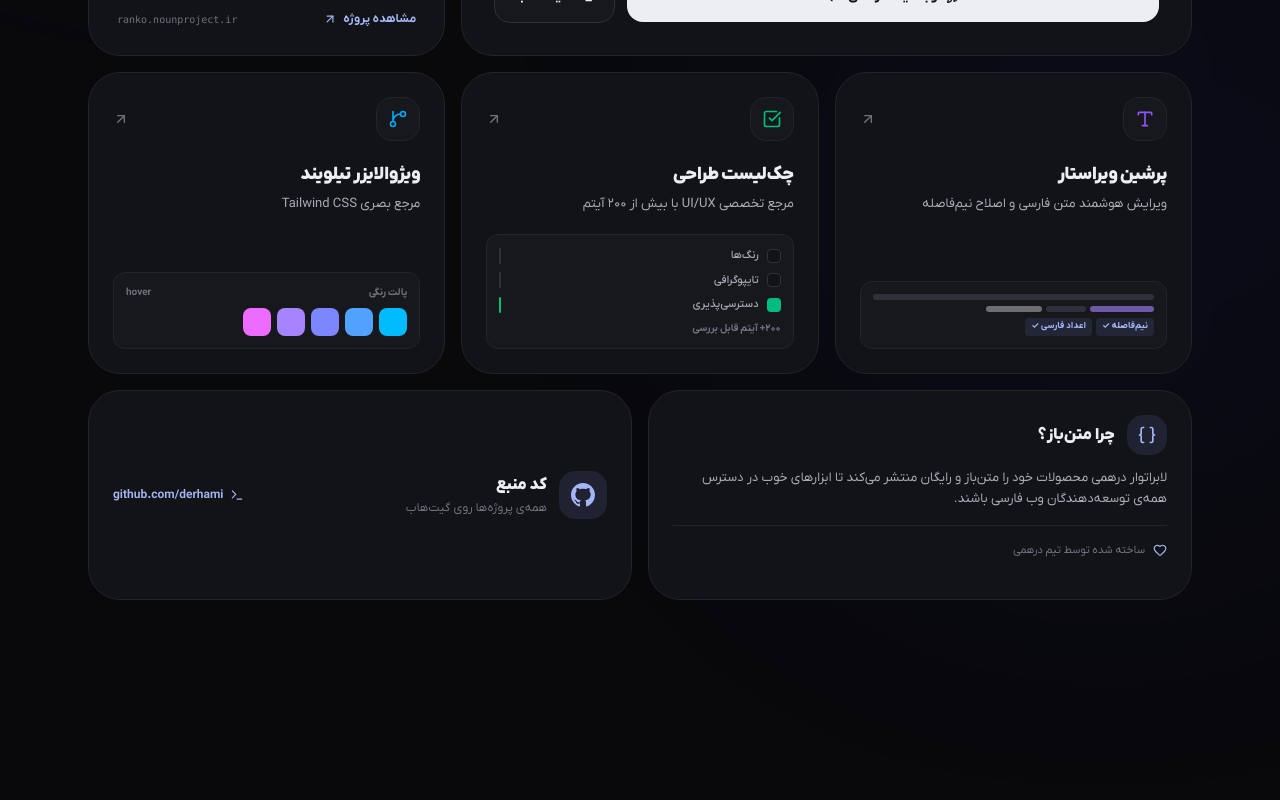
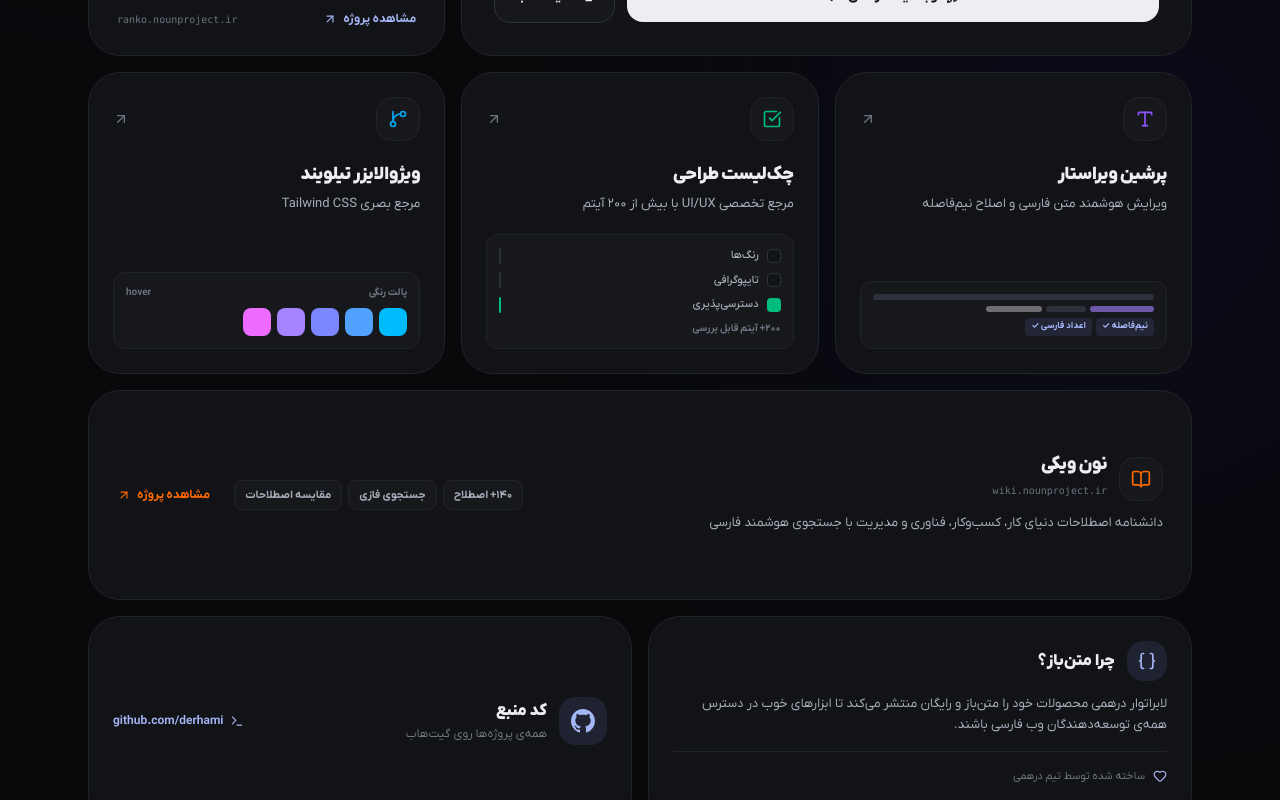
Before and after one commit to derhami/nounproject.ir, a React (Vite) app: page / in a window 1280 px wide. Shown: the part 534-1334 px from the top of the page. Before the commit the page ends 1190 px from the top, so only its background shows below. Built offline with nearby package versions, Linux system fonts and the light colour scheme; a web font is replaced by a local one.

Commit message:
Add Noun Wiki (نون ویکی) to the lab tools collection
- New project banner card on the landing grid (140+ terms, fuzzy search, comparisons)
- Bump project count in hero stats to 5
- Document Noun Wiki in README with link to wiki.nounproject.ir

```diff
--- a/src/App.tsx
+++ b/src/App.tsx
@@ -13,7 +13,8 @@ import {
   Braces,
   Rocket,
   Heart,
-  GitBranch
+  GitBranch,
+  BookOpen
 } from 'lucide-react'
 
 const GithubIcon = ({ className }: { className?: string }) => (
@@ -173,7 +174,7 @@ function App() {
               <div className="relative mt-auto pt-7">
                 <div className="grid grid-cols-4 gap-2.5 mb-5">
                   {[
-                    { v: '۴+', l: 'پروژه' },
+                    { v: '۵+', l: 'پروژه' },
                     { v: '۲۵۱+', l: 'قاعده' },
                     { v: '۱۰۰٪', l: 'متن‌باز' },
                     { v: '۰', l: 'تومان' }
@@ -385,6 +386,46 @@ function App() {
             </a>
           </motion.div>
 
+          {/* ══ Noun Wiki ══ */}
+          <motion.div variants={item} className="sm:col-span-2 lg:col-span-6">
+            <a href="https://wiki.nounproject.ir" target="_blank" className="block h-full group rounded-[2rem]">
+              <GlowCard
+                style={{ ['--glow-soft' as string]: isDark ? 'rgba(249,115,22,0.13)' : 'rgba(249,115,22,0.09)' }}
+                className="h-full rounded-[2rem] bg-card border border-line"
+              >
+                <div className="relative h-full flex flex-col sm:flex-row items-start sm:items-center gap-6 p-7">
+                  <div className="flex-1 min-w-0">
+                    <div className="flex items-center gap-3 mb-2.5">
+                      <div className="inline-flex items-center justify-center w-11 h-11 rounded-2xl bg-card-2 border border-line text-orange-500">
+                        <BookOpen className="w-5 h-5" />
+                      </div>
+                      <div>
+                        <h4 className="text-lg font-black tracking-tight leading-none mb-1">نون ویکی</h4>
+                        <span className="text-[10px] text-ink-faint font-mono" dir="ltr">wiki.nounproject.ir</span>
+                      </div>
+                    </div>
+                    <p className="text-ink-soft text-[13px] leading-relaxed">
+                      دانشنامه اصطلاحات دنیای کار، کسب‌وکار، فناوری و مدیریت با جستجوی هوشمند فارسی
+                    </p>
+                  </div>
+
+                  <div className="flex flex-wrap items-center gap-1.5">
+                    {['۱۴۰+ اصطلاح', 'جستجوی فازی', 'مقایسه اصطلاحات'].map((c) => (
+                      <span key={c} className="px-2.5 py-1.5 rounded-lg bg-card-2 border border-line text-[11px] font-bold text-ink-soft">
+                        {c}
+                      </span>
+                    ))}
+                  </div>
+
+                  <span className="inline-flex items-center gap-1.5 text-xs font-bold text-orange-500 shrink-0">
+                    مشاهده پروژه
+                    <ArrowUpRight className="w-3.5 h-3.5 group-hover:translate-x-0.5 group-hover:-translate-y-0.5 transition-transform" />
+                  </span>
+                </div>
+              </GlowCard>
+            </a>
+          </motion.div>
+
           {/* ══ About ══ */}
           <motion.div variants={item} className="sm:col-span-1 lg:col-span-3">
             <GlowCard
```
Also changed, not shown: 1 other file (tests, documents, lock files or other folders).
